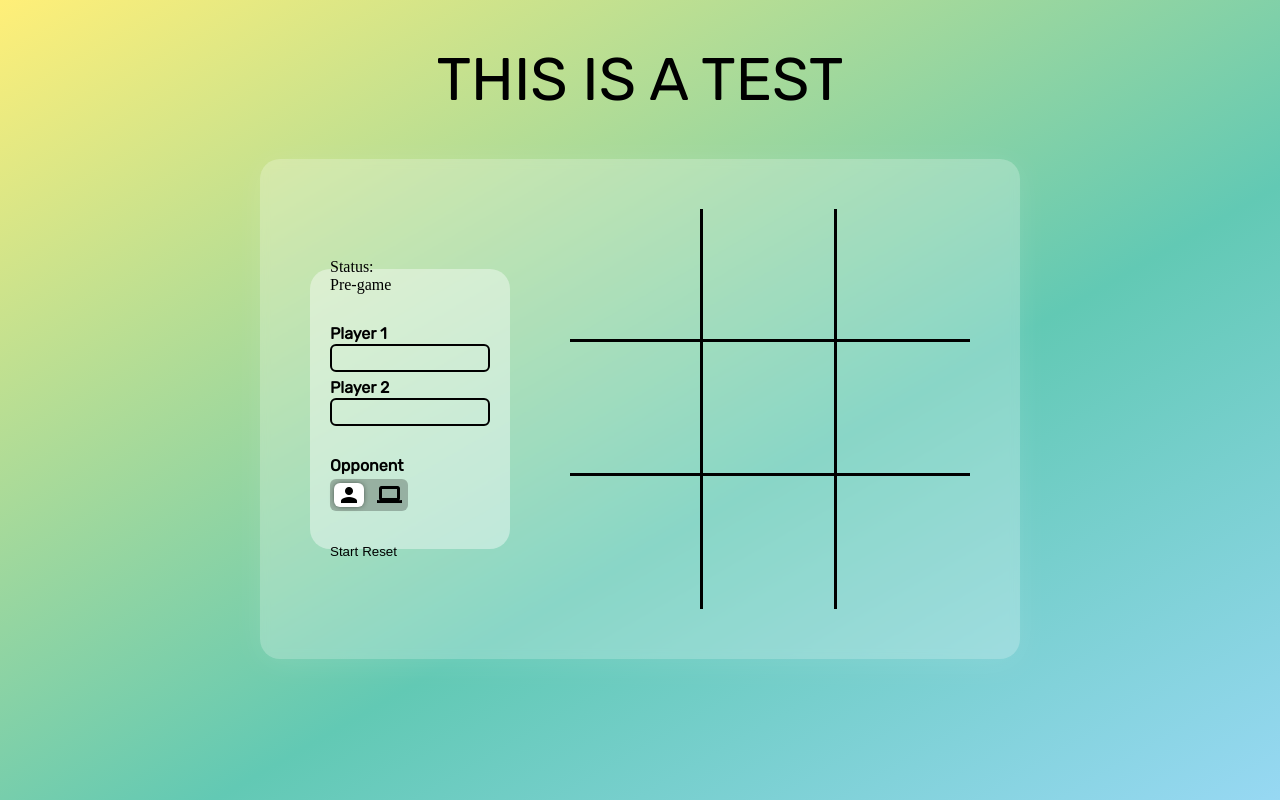
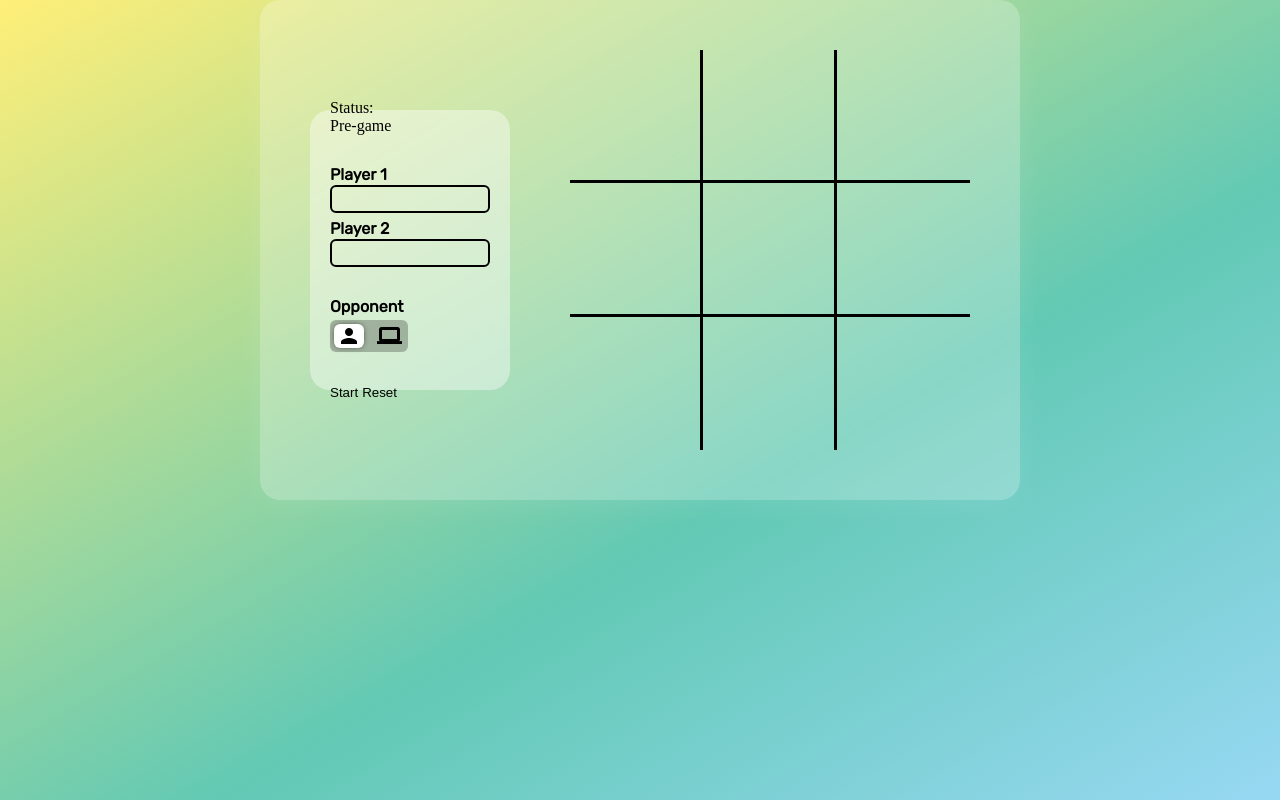
Before and after one commit to derek-graves/tic-tac-toe, a plain HTML site: page index.html in a window 1280 px wide. Drawn offline with Linux system fonts and the light colour scheme.

Commit message:
Remove message and its container

```diff
--- a/index.html
+++ b/index.html
@@ -9,9 +9,6 @@
   <script src="./script.js" defer></script>
 </head>
 <body>
-  <div class="message-container">
-    <div id="message">THIS IS A TEST</div>
-  </div>
   <div class="game-container">
     <div class="game-space">
       <div class="options">
```
